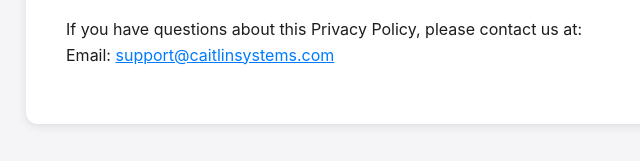
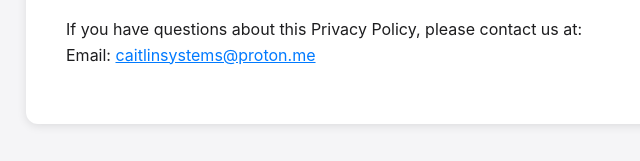
Before and after one commit to pinkcaitpops/nova-legal, a plain HTML site: page privacy.html in a window 1280 px wide. Shown: the part 1974-2135 px from the top of the page, 214-854 px from the left. Drawn offline with Linux system fonts and the light colour scheme.

Commit message:
Update privacy.html

```diff
--- a/privacy.html
+++ b/privacy.html
@@ -92,7 +92,7 @@
 
         <h2>9. Contact Us</h2>
         <p>If you have questions about this Privacy Policy, please contact us at:<br>
-        Email: <a href="mailto:support@caitlinsystems.com">support@caitlinsystems.com</a></p>
+        Email: <a href="mailto:caitlinsystems@proton.me">caitlinsystems@proton.me</a></p>
     </div>
 </body>
 </html>
```
